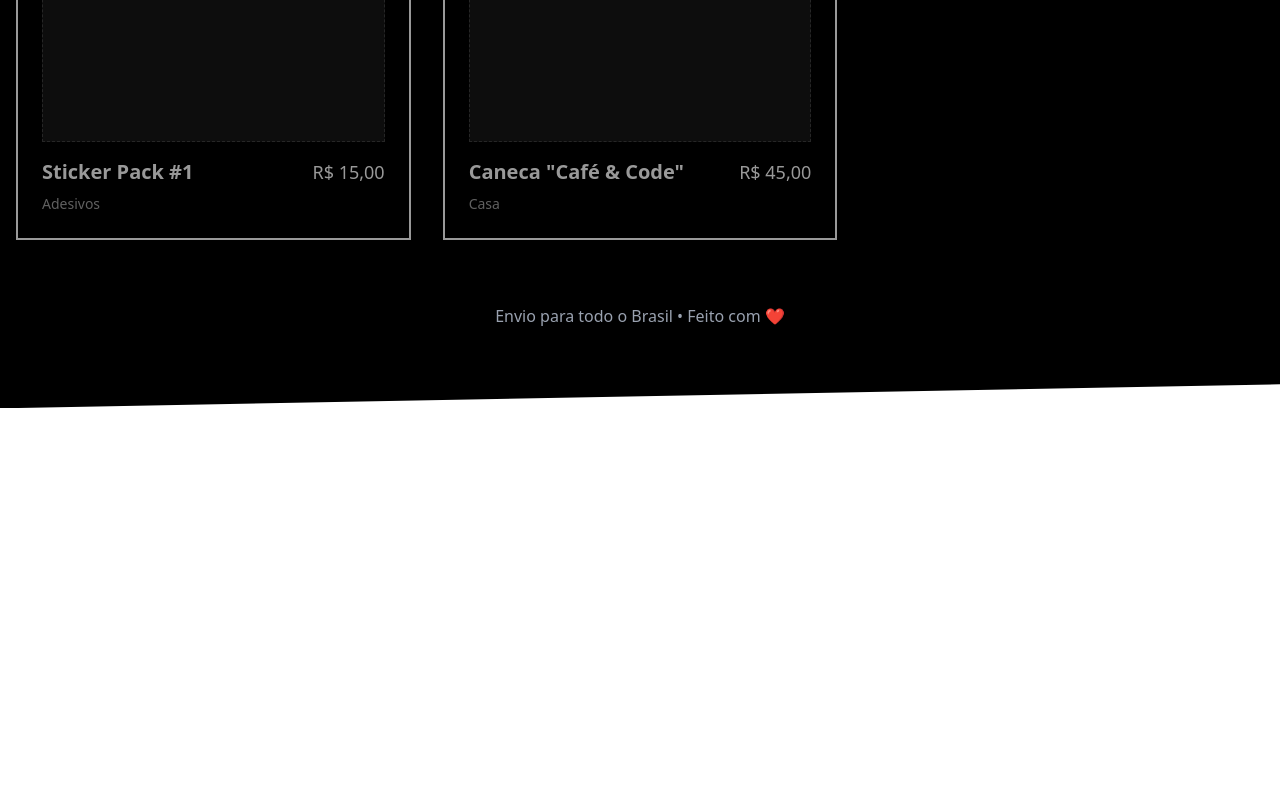
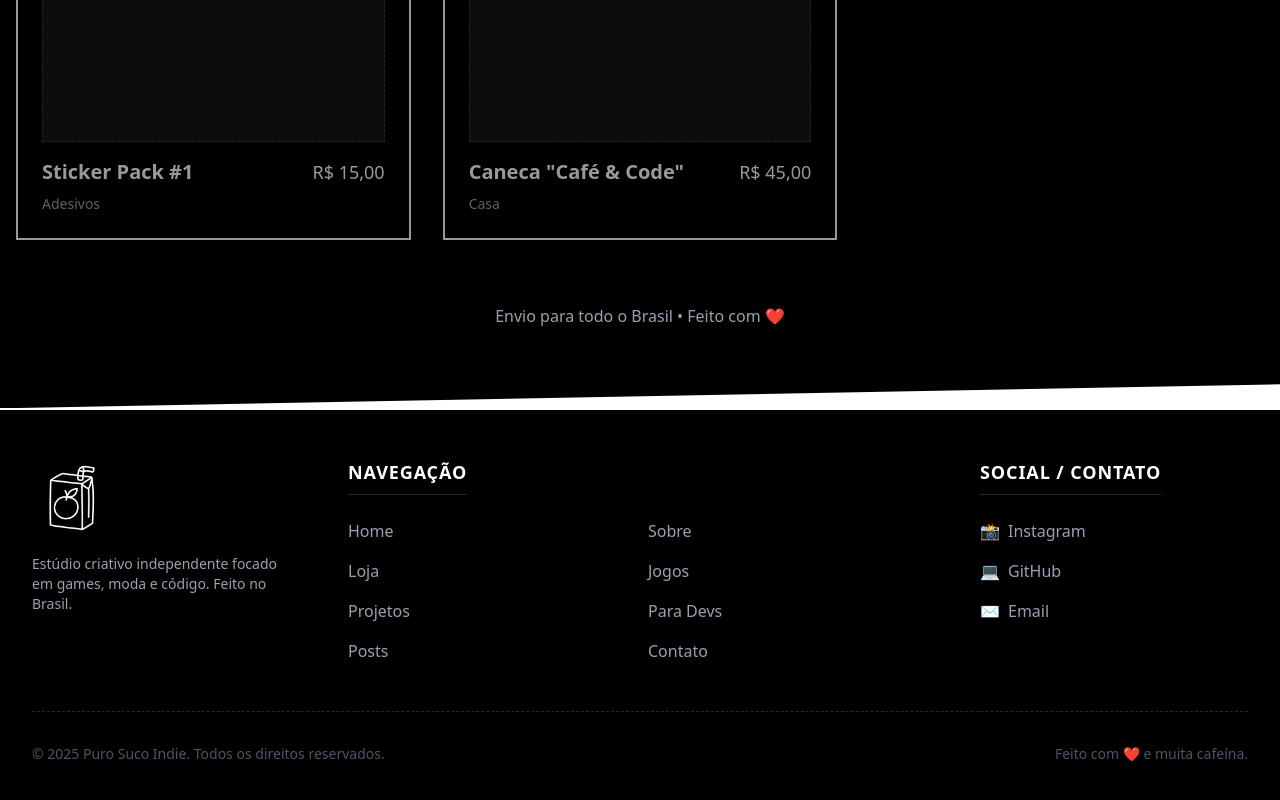
Before and after one commit to Felici4no/purosuco.indie, a Next.js app: page /loja in a window 1280 px wide. Shown: the part 1956-2756 px from the top of the page. Before the commit the page ends 2364 px from the top, so only its background shows below. Built offline with nearby package versions, Linux system fonts and the light colour scheme.

Commit message:
feat: Add initial Next.js root layout with global components and a new Footer component.

```diff
--- a/app/layout.tsx
+++ b/app/layout.tsx
@@ -4,6 +4,8 @@ import "./globals.css";
 import { Header } from "@/components/layout/Header";
 
 import { LoadingScreen } from "@/components/ui/LoadingScreen";
+
+import { Footer } from "@/components/layout/Footer";
 
 const geistSans = Geist({
   variable: "--font-geist-sans",
@@ -34,6 +36,7 @@ export default function RootLayout({
         <LoadingScreen />
         <Header />
         {children}
+        <Footer />
       </body>
     </html>
   );
--- /dev/null
+++ b/components/layout/Footer.tsx
@@ -0,0 +1,79 @@
+'use client';
+import Link from 'next/link';
+import Image from 'next/image';
+
+const FOOTER_LINKS = [
+    { label: 'Home', href: '/' },
+    { label: 'Sobre', href: '/#sobre' },
+    { label: 'Loja', href: '/loja' },
+    { label: 'Jogos', href: '/jogos' },
+    { label: 'Projetos', href: '/projetos' },
+    { label: 'Para Devs', href: '/para-devs' },
+    { label: 'Posts', href: '/#posts' },
+    { label: 'Contato', href: '/#contato' },
+];
+
+export function Footer() {
+    return (
+        <footer className="bg-black text-white border-t-2 border-white relative">
+            <div className="max-w-7xl mx-auto px-4 py-12 sm:px-6 lg:px-8">
+                <div className="grid grid-cols-1 md:grid-cols-4 gap-12 text-center md:text-left">
+
+                    {/* Brand Section */}
+                    <div className="flex flex-col items-center md:items-start space-y-4">
+                        <Link href="/" className="inline-block relative hover:scale-105 transition-transform">
+                            <Image
+                                src="/logo-hd.png"
+                                alt="Puro Suco Indie Logo"
+                                width={80}
+                                height={80}
+                                className="filter invert" // Invert colors for dark background if needed, or use white logo
+                            />
+                        </Link>
+                        <p className="font-hand text-gray-400 text-sm max-w-xs">
+                            Estúdio criativo independente focado em games, moda e código. Feito no Brasil.
+                        </p>
+                    </div>
+
+                    {/* Navigation */}
+                    <div className="col-span-1 md:col-span-2">
+                        <h4 className="font-bold text-lg mb-6 uppercase tracking-wider border-b border-gray-800 inline-block pb-2">Navegação</h4>
+                        <nav className="grid grid-cols-2 gap-4">
+                            {FOOTER_LINKS.map((link) => (
+                                <Link
+                                    key={link.label}
+                                    href={link.href}
+                                    className="font-hand text-gray-400 hover:text-white hover:translate-x-1 transition-all"
+                                >
+                                    {link.label}
+                                </Link>
+                            ))}
+                        </nav>
+                    </div>
+
+                    {/* Socials & Contact */}
+                    <div>
+                        <h4 className="font-bold text-lg mb-6 uppercase tracking-wider border-b border-gray-800 inline-block pb-2">Social / Contato</h4>
+                        <div className="flex flex-col space-y-4 items-center md:items-start">
+                            <a href="https://instagram.com" target="_blank" rel="noopener noreferrer" className="font-hand text-gray-400 hover:text-pink-400 transition-colors flex items-center gap-2">
+                                <span>📸</span> Instagram
+                            </a>
+                            <a href="https://github.com/felici4no" target="_blank" rel="noopener noreferrer" className="font-hand text-gray-400 hover:text-white transition-colors flex items-center gap-2">
+                                <span>💻</span> GitHub
+                            </a>
+                            <a href="mailto:contato@purosuco.indie" className="font-hand text-gray-400 hover:text-yellow-400 transition-colors flex items-center gap-2">
+                                <span>✉️</span> Email
+                            </a>
+                        </div>
+                    </div>
+                </div>
+
+                {/* Bottom Bar */}
+                <div className="mt-12 pt-8 border-t border-dashed border-gray-800 flex flex-col md:flex-row justify-between items-center space-y-4 md:space-y-0 text-sm text-gray-600 font-hand">
+                    <p>© 2025 Puro Suco Indie. Todos os direitos reservados.</p>
+                    <p>Feito com ❤️ e muita cafeína.</p>
+                </div>
+            </div>
+        </footer>
+    );
+}
```
